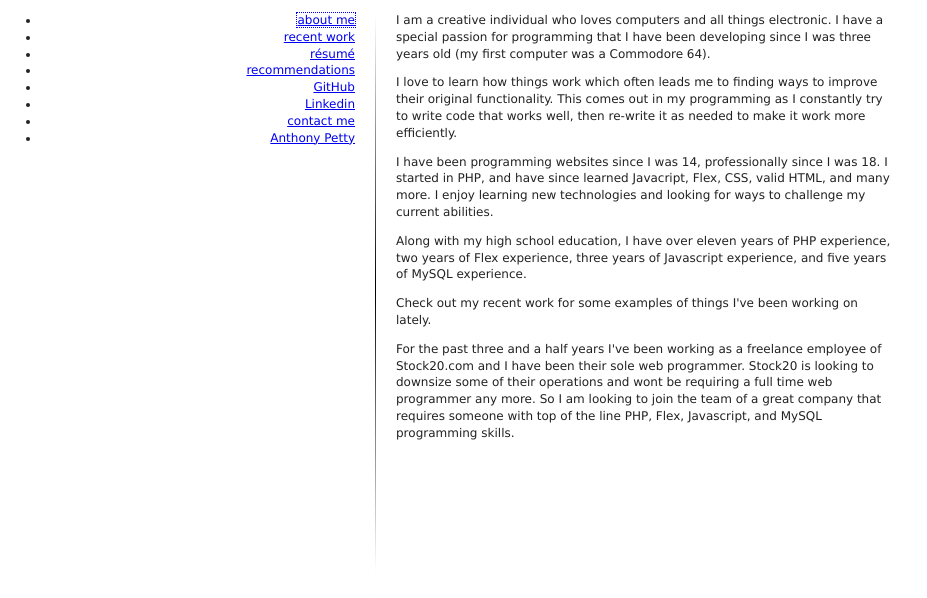
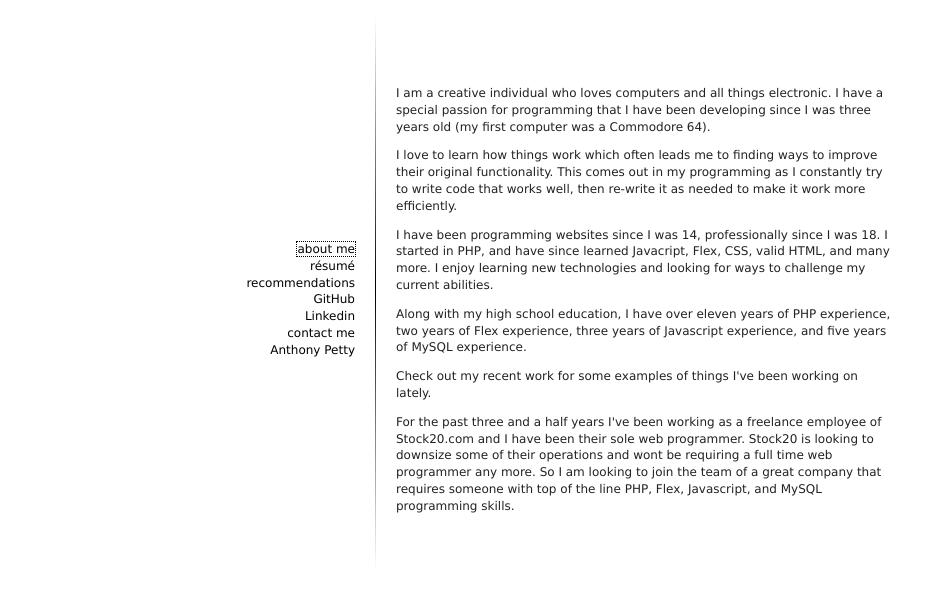
Before and after one commit to SPGWhistler/anthonypettydotcom_old, a plain HTML site: page index.html in a window 1280 px wide. Both pictures are taken after a click on the link "about me". Shown: the whole page, without its empty margins (0-927 px from the left). Drawn offline with nearby package versions, Linux system fonts and the light colour scheme.

Commit message:
Working on presentation.

```diff
--- a/css/main.css
+++ b/css/main.css
@@ -302,7 +302,10 @@ textarea {
 body {
 	font-family: verdana;
 }
-
+a {
+	color: #000;
+	text-decoration: none;
+}
 #main_container {
 	width: 100%;
 }
@@ -315,22 +318,37 @@ body {
 }
 #menu {
 	float: left;
+	height: 600px;
 	padding-right: 20px;
+	position: relative;
 	text-align: right;
+	width: 355px;
+}
+#menu ul {
+	display: none;
+	list-style-type: none;
+	margin: 0;
+	padding: 0;
+	position: absolute;
+	top: 50%;
 	width: 355px;
 }
 #divider {
 	background: url('../img/line.gif');
 	float: left;
+	height: 600px;
 	margin: 0 auto;
 	width: 1px;
-	height: 600px;
 }
 #content {
 	float: left;
+	height: 600px;
 	padding-left: 20px;
-	max-width: 500px;
+	position: relative;
+	width: 500px;
 }
 .content {
 	display: none;
+	position: absolute;
+	top: 50%;
 }
--- a/index.html
+++ b/index.html
@@ -22,7 +22,6 @@
 		<div id="menu">
 			<ul>
 				<li><a href="#aboutme">about me</a></li>
-				<li><a href="#recentwork">recent work</a></li>
 				<li><a href="#resume">résumé</a></li>
 				<li><a href="#recommendations">recommendations</a></li>
 				<li><a href="https://github.com/SPGWhistler" target="_blank">GitHub</a></li>
@@ -33,6 +32,9 @@
 		</div>
 		<div id="divider"></div>
 		<div id="content">
+			<div id="home" class="content" style="display: block;">
+				hi
+			</div>
 			<div id="aboutme" class="content">
 				<p>I am a creative individual who loves computers and all things electronic. I have a special passion for programming that I have been developing since I was three years old (my first computer was a Commodore 64).</p>
 				<p>I love to learn how things work which often leads me to finding ways to improve their original functionality. This comes out in my programming as I constantly try to write code that works well, then re-write it as needed to make it work more efficiently.</p>
@@ -42,7 +44,7 @@
 				<p>For the past three and a half years I've been working as a freelance employee of Stock20.com and I have been their sole web programmer. Stock20 is looking to downsize some of their operations and wont be requiring a full time web programmer any more. So I am looking to join the team of a great company that requires someone with top of the line PHP, Flex, Javascript, and MySQL programming skills.</p>
 			</div>
 			<div id="resume" class="content">
-			download my résumé: <a href="">pdf</a> or <a href="http://www.linkedin.com/pub/anthony-petty/50/8b0/2a8/" target="_blank">linkedin</a>
+				download my résumé: <a href="">pdf</a> or <a href="http://www.linkedin.com/pub/anthony-petty/50/8b0/2a8/" target="_blank">linkedin</a>
 			</div>
 			<div id="recommendations" class="content">
 				<p>"I have known Tony Petty for about seven years. I've been his employer in some form for approximately six of those seven. In that time Tony has demonstrated intelligence, integrity, a solid work ethic, and a creative approach to problem solving."</p>
--- a/js/main.js
+++ b/js/main.js
@@ -1,12 +1,16 @@
 $(function(){
+	$('#menu ul').css('margin-top', -($('#menu ul').height() / 2));
+	$('#menu ul').fadeIn(1500);
 	$('#menu a').click(function(e){
 		if ($(this).attr('href').substring(0,1) === '#') {
 			e.preventDefault();
 			var div = $(this).attr('href');
 			var $cur = $('#content div:visible');
 			if ('#' + $cur.attr('id') !== div) {
-				$cur.slideUp();
-				$(div).slideDown();
+				$cur.fadeOut(100, function(){
+					$(div).css('margin-top', -($(div).height() / 2));
+					$(div).fadeIn(100);
+				});
 			}
 			return false;
 		}
```
